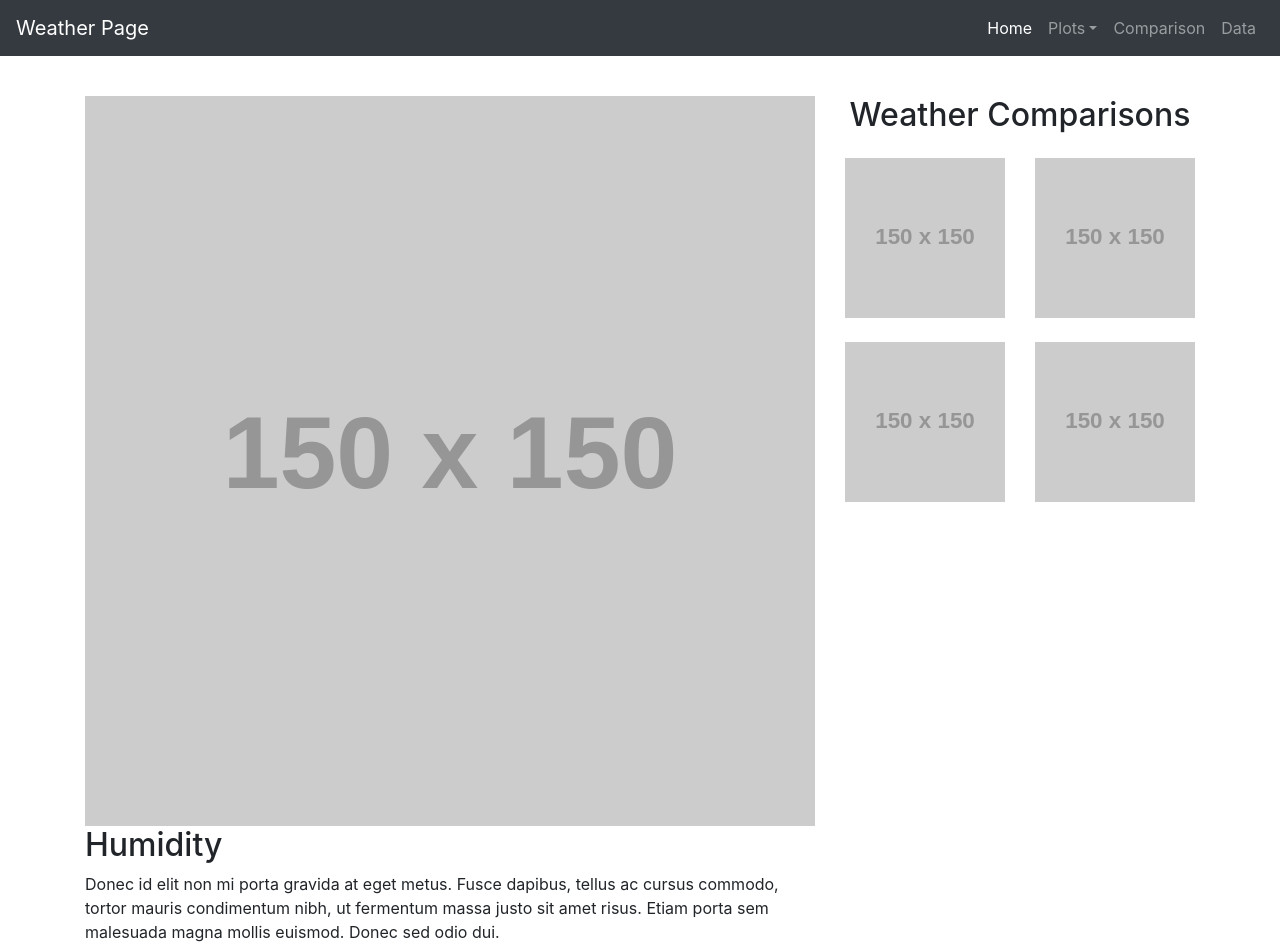
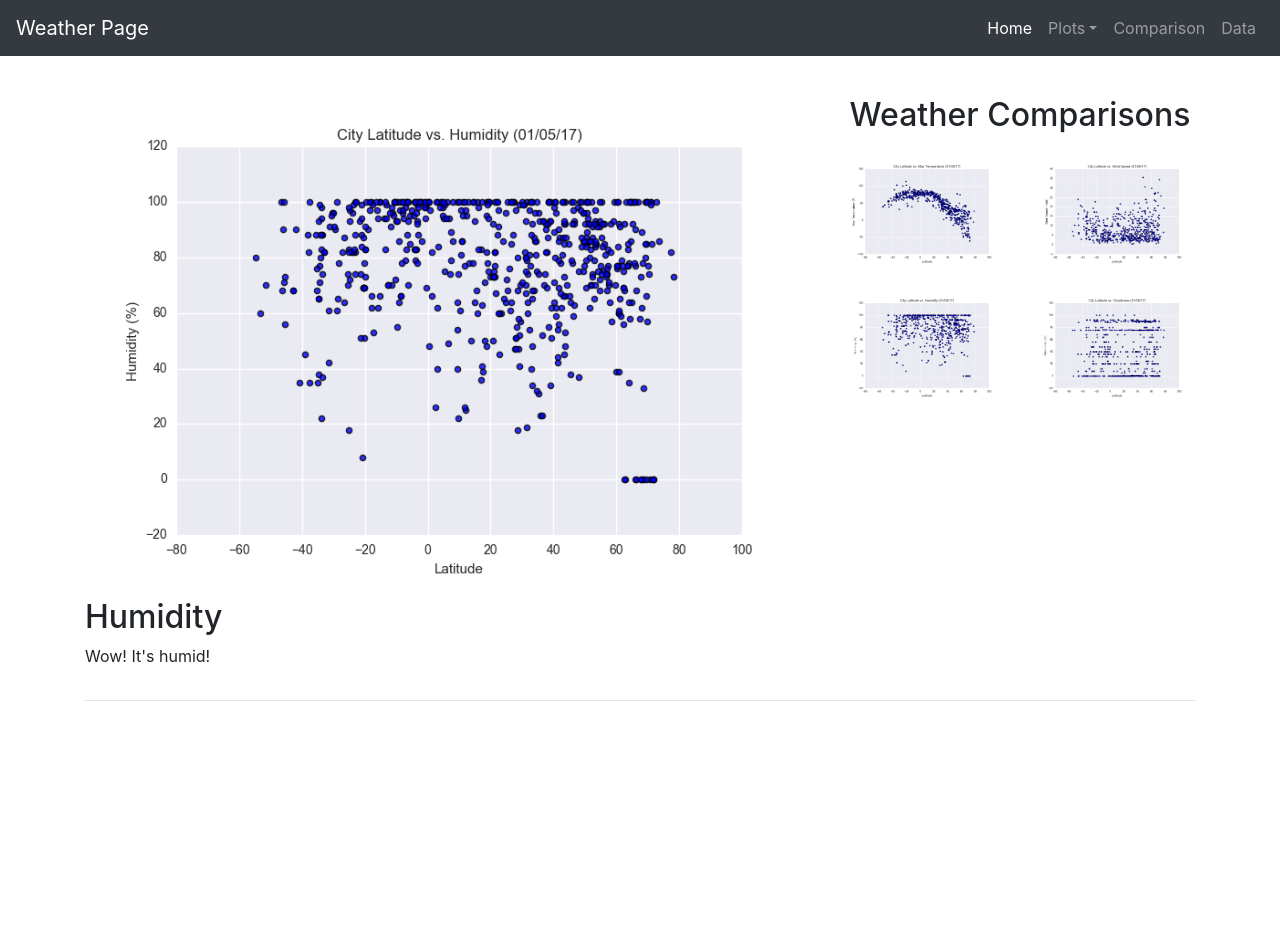
Before and after one commit to cass-john/Web-Design-Challenge, a plain HTML site: page WebVisualizations/humidity.html in a window 1280 px wide. Shown: the top 947 px of the page. After the commit the page ends 800 px from the top, so only its background shows below. Drawn offline with nearby package versions, Linux system fonts and the light colour scheme; placeholder pictures from the web are drawn by us.

Commit message:
added all the visuals to each page and wrote some descriptions

```diff
--- a/WebVisualizations/humidity.html
+++ b/WebVisualizations/humidity.html
@@ -56,9 +56,9 @@
         <!-- Example row of columns -->
         <div class="row">
           <div class="col-md-8 mt-5">
-              <img src="https://via.placeholder.com/150" width="100%">
+              <img src="../WebVisualizations/Resources/assets/images/Fig2.png" width="100%">
             <h2>Humidity</h2>
-            <p>Donec id elit non mi porta gravida at eget metus. Fusce dapibus, tellus ac cursus commodo, tortor mauris condimentum nibh, ut fermentum massa justo sit amet risus. Etiam porta sem malesuada magna mollis euismod. Donec sed odio dui. </p>
+            <p>Wow! It's humid! </p>
           </div>
           <div class="col-md-4 mt-5">
                 <div class="row">
@@ -69,24 +69,24 @@
                 <div class="row">
                   <div class="col-sm-6 mt-3">
                     <a href="temp.html">
-                          <img src="https://via.placeholder.com/150" width="100%">
+                          <img src="../WebVisualizations/Resources/assets/images/Fig1.png" width="100%">
                     </a>
                   </div>
                   <div class="col-sm-6 mt-3">
                     <a href="wind.html">
-                          <img src="https://via.placeholder.com/150" width="100%">
+                          <img src="../WebVisualizations/Resources/assets/images/Fig4.png" width="100%">
                     </a>
                   </div>
                 </div>
                 <div class="row">
                   <div class="col-sm-6 mt-4">
                     <a href="humidity.html">
-                          <img src="https://via.placeholder.com/150" width="100%">
+                          <img src="../WebVisualizations/Resources/assets/images/Fig2.png" width="100%">
                     </a>
                   </div>
                   <div class="col-sm-6 mt-4">
                     <a href="cloudiness.html">
-                          <img src="https://via.placeholder.com/150" width="100%">
+                          <img src="../WebVisualizations/Resources/assets/images/Fig3.png" width="100%">
                     </a>
                   </div>
                 </div>
```
Also changed, not shown: WebVisualizations/cloudiness.html (+6 -6 lines), WebVisualizations/temp.html (+6 -6 lines), WebVisualizations/wind.html (+6 -6 lines).
